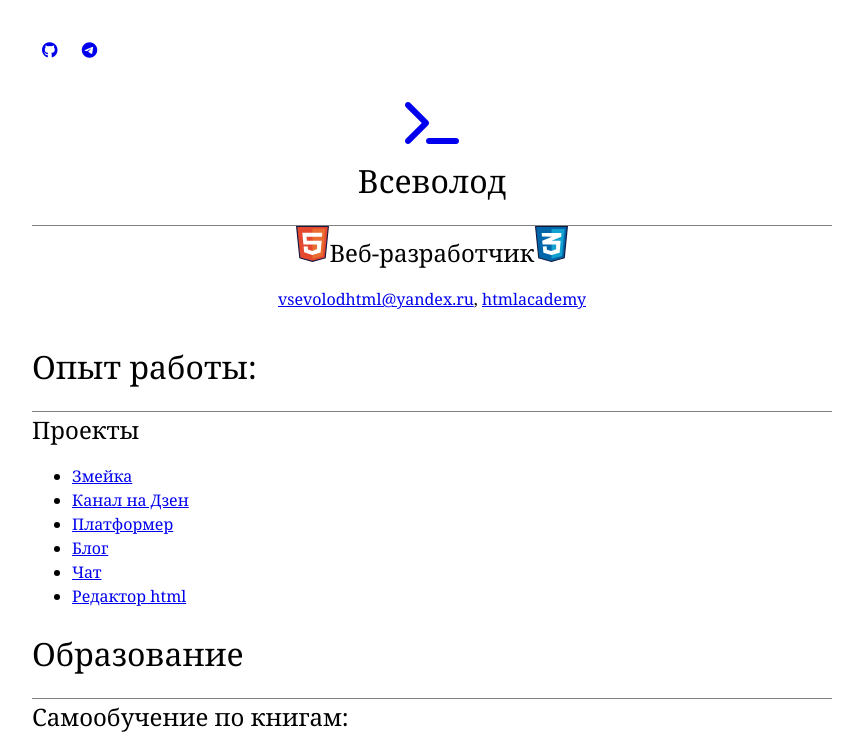
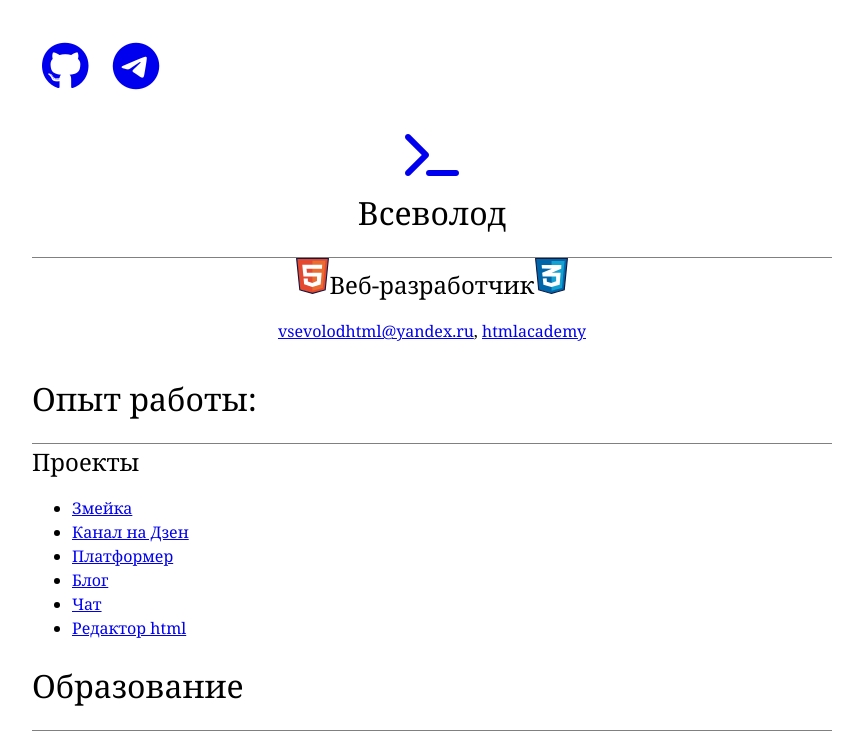
Before and after one commit to kreepmeister/kreepmeister.github.io, a plain HTML site: page resumeovi/resume.html in a window 1280 px wide. Shown: the top 738 px of the page, without its empty margins (208-1071 px from the left). Drawn offline with Linux system fonts and the light colour scheme.

Commit message:
Update style.css

```diff
--- a/resumeovi/style.css
+++ b/resumeovi/style.css
@@ -34,8 +34,7 @@ h2 {
 }
 i {
     display: inline-block;
-    font: normal normal normal 10px/1 FontAwesome;
-    font-size: inherit;
+    font-size: xxx-large;
     text-rendering: auto;
     -webkit-font-smoothing: antialiased;
     -moz-osx-font-smoothing: grayscale;
@@ -48,7 +47,7 @@ i:hover {
 .fab {
     display: inline-block;
     font: normal normal normal 10px/1 FontAwesome;
-    font-size: inherit;
+    font-size: xxx-large;
     text-rendering: auto;
     -webkit-font-smoothing: antialiased;
     -moz-osx-font-smoothing: grayscale;
@@ -58,7 +57,7 @@ i:hover {
 
 i {
     display: inline-block;
-    font-size: -webkit-xxx-large;
+    font-size: xxx-large;
     text-rendering: auto;
     -webkit-font-smoothing: antialiased;
     -moz-osx-font-smoothing: grayscale;
```
